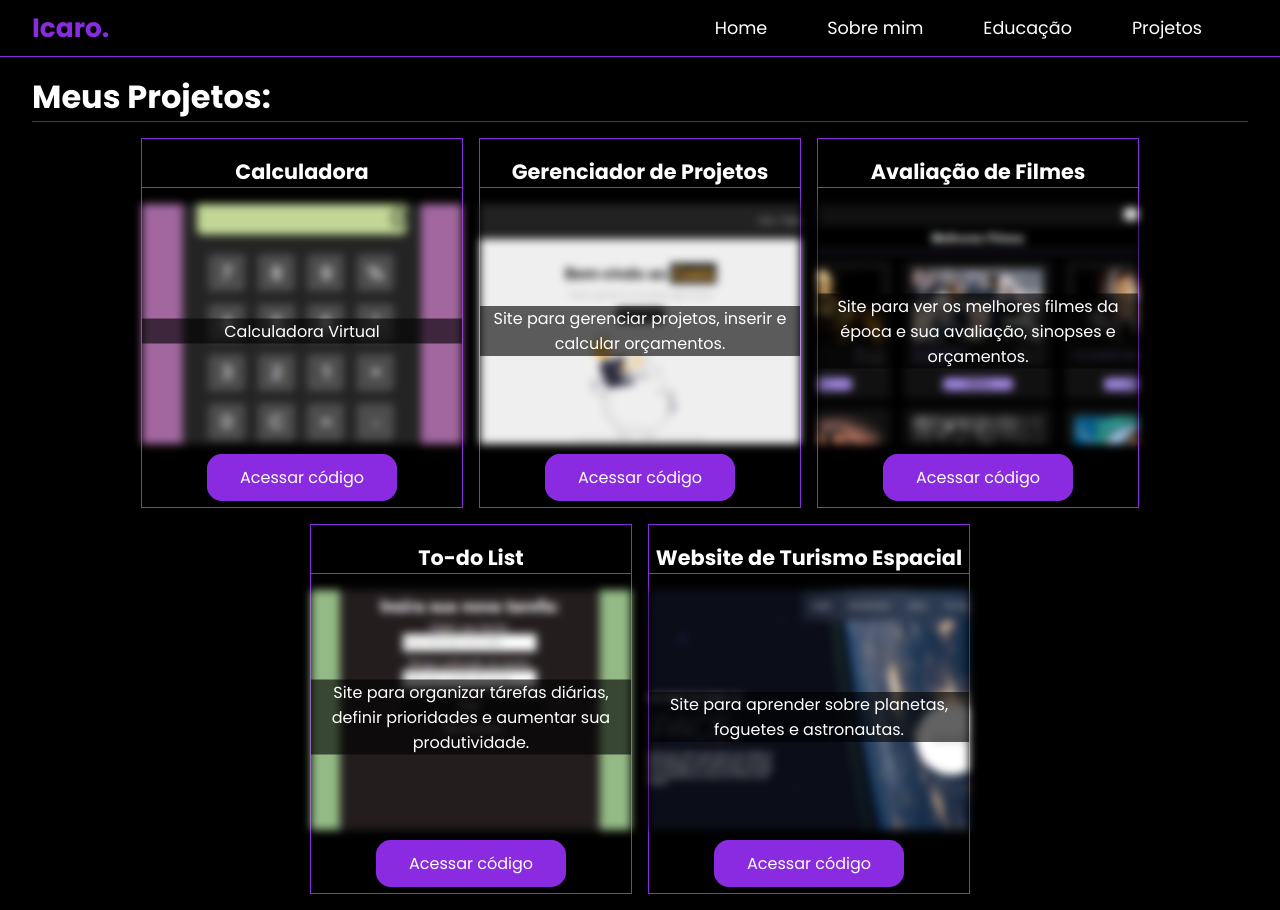
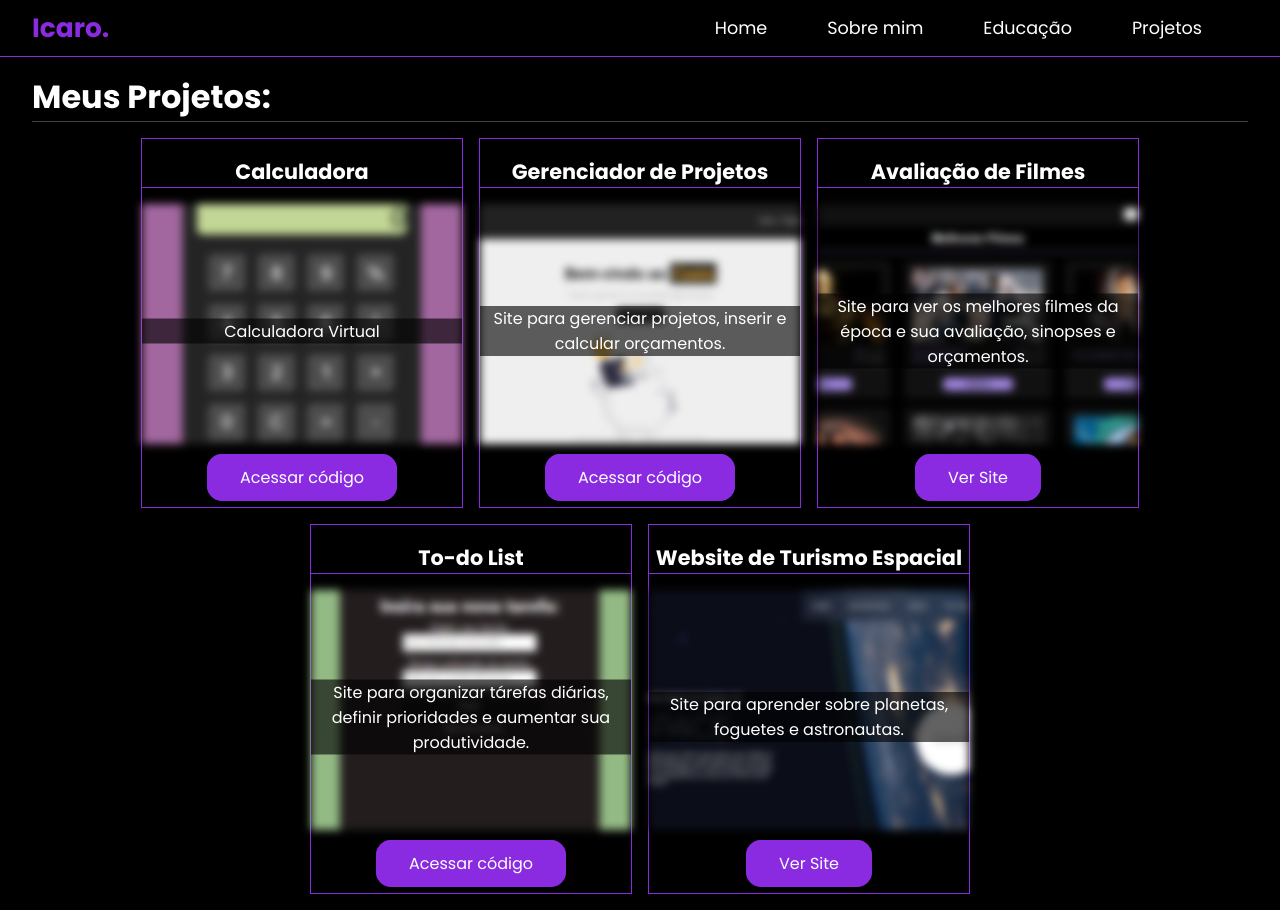
Before and after one commit to IcaroSLV/personal-portfolio, a React (Create React App) app: page /projetos in a window 1280 px wide. Built offline with nearby package versions, Linux system fonts and the light colour scheme.

Commit message:
sites fix

```diff
--- a/src/Pages/Projetos.js
+++ b/src/Pages/Projetos.js
@@ -14,7 +14,6 @@ function Projetos() {
 
     const ProjectsImg = [calculatorProject, costsProject, movieRatingProject, todoProject, spaceTurismProject]
 
-    const Project = projectData.Projects[0]
 
     return(
     <div className={styles.projectContainer}>
@@ -27,7 +26,8 @@ function Projetos() {
                     image={project}
                     name={projectData.Projects[index].name}
                     description={projectData.Projects[index].Description}
-                    link={projectData.Projects[index].gitLink}
+                    GITlink={projectData.Projects[index].gitLink}
+                    SITElink={projectData.Projects[index].siteLink}
                 />
             ))}
         </div>
--- a/src/components/ProjectCard.js
+++ b/src/components/ProjectCard.js
@@ -1,6 +1,6 @@
 import styles from './ProjectCard.module.css'
 
-function ProjectCard({image, name, description, link}) {
+function ProjectCard({image, name, description, GITlink, SITElink}) {
     return(
         <div className={styles.cardContainer}>
             <div className={styles.cardTitle}>
@@ -11,7 +11,15 @@ function ProjectCard({image, name, description, link}) {
                 <p>{description}</p>
             </div>
             <div className={styles.cardLinkButton}>
-                <a href={link} target="_blank">Acessar código</a>
+                {SITElink !== "" ? (
+                    <a href={SITElink} target="_blank">
+                        Ver Site
+                    </a>
+                ):(
+                    <a href={GITlink} target="_blank">
+                        Acessar código
+                    </a>
+                )}
             </div>
         </div>
     )
--- a/src/data.json
+++ b/src/data.json
@@ -4,35 +4,40 @@
             "name": "Calculadora",
             "Image": "./assets/images/projectsImg/calculatorimg.png",
             "Description": "Calculadora Virtual",
-            "gitLink": "https://github.com/IcaroSLV/calculadora"
+            "gitLink": "https://github.com/IcaroSLV/calculadora",
+            "siteLink": ""
 
         },
         {
             "name": "Gerenciador de Projetos",
             "Image": "./assets/images/projectsImg/costsimg.png",
             "Description": "Site para gerenciar projetos, inserir e calcular orçamentos.",
-            "gitLink": "https://github.com/IcaroSLV/Gerenciador-de-projetos"
+            "gitLink": "https://github.com/IcaroSLV/Gerenciador-de-projetos",
+            "siteLink": ""
 
         },
         {
             "name": "Avaliação de Filmes",
             "Image": "./assets/images/projectsImg/movieratingimg.png",
             "Description": "Site para ver os melhores filmes da época e sua avaliação, sinopses e orçamentos.",
-            "gitLink": "https://github.com/IcaroSLV/Movies-Rating"
+            "gitLink": "https://github.com/IcaroSLV/Movies-Rating",
+            "siteLink": "https://main--films-review.netlify.app"
 
         },
         {
             "name": "To-do List",
             "Image": "./assets/images/projectsImg/todoimg.png",
             "Description": "Site para organizar tárefas diárias, definir prioridades e aumentar sua produtividade.",
-            "gitLink": "https://github.com/IcaroSLV/to-do-list"
+            "gitLink": "https://github.com/IcaroSLV/to-do-list",
+            "siteLink": ""
 
         },
         {
             "name": "Website de Turismo Espacial",
             "Image": "./assets/images/projectsImg/spaceturismimg.png",
             "Description": "Site para aprender sobre planetas, foguetes e astronautas. ",
-            "gitLink": "https://github.com/IcaroSLV/Space-tourism-Website"
+            "gitLink": "https://github.com/IcaroSLV/Space-tourism-Website",
+            "siteLink": "https://main--discoveringspace.netlify.app"
 
         }
     ]
```
